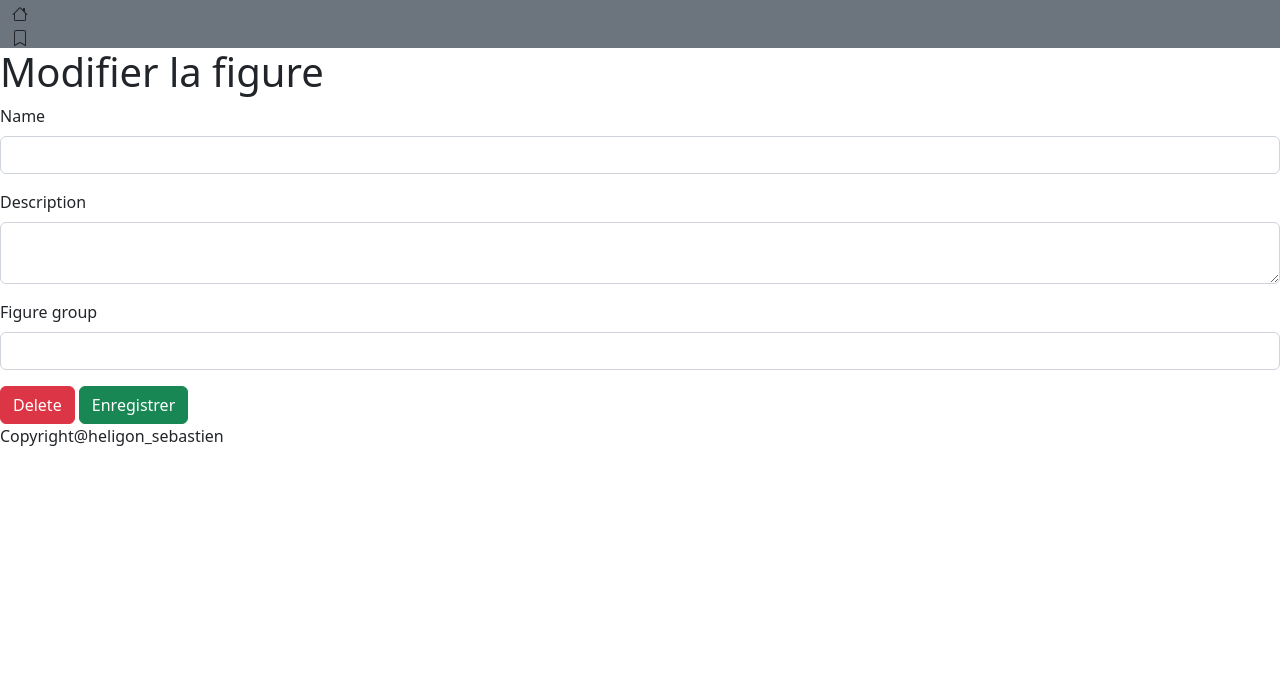
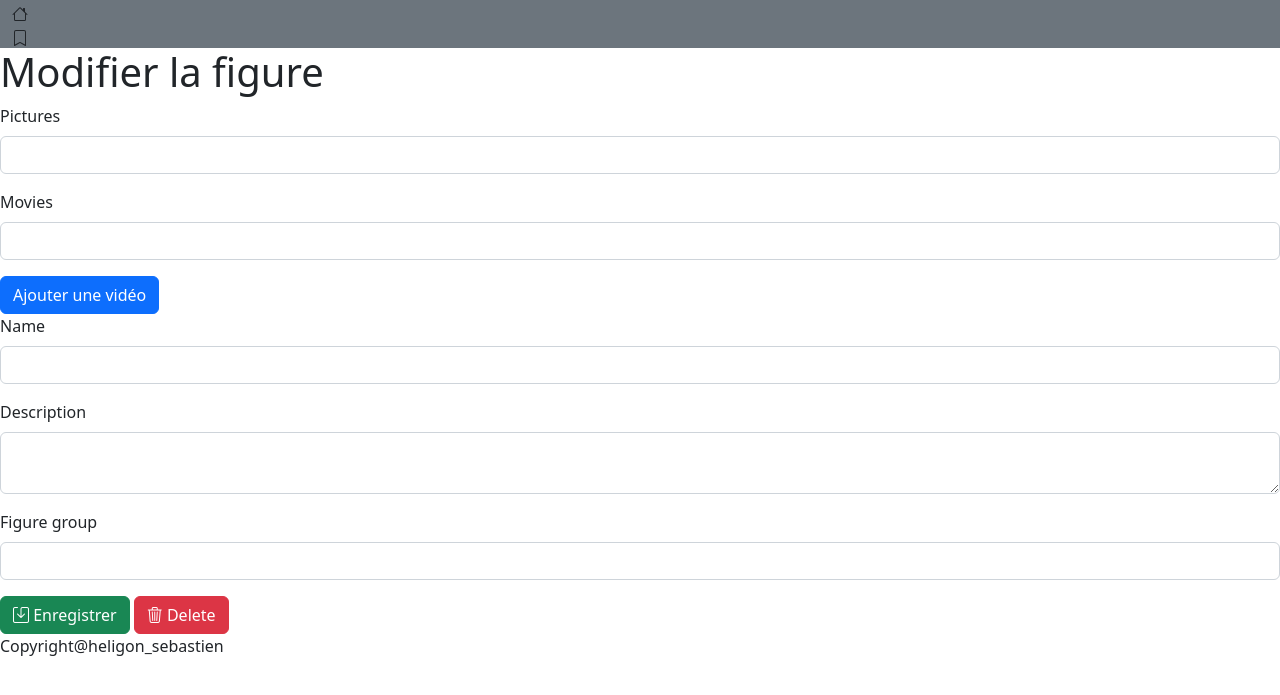
Before and after one commit to heligonSeb/snowTricks, a Symfony app: template templates/trick-edit.html.twig in a window 1280 px wide. Shown: the top 695 px of the page. Run offline with Twig, Linux system fonts and the light colour scheme; the template is opened without the code that fills it, so the values that code supplies are empty; form fields are guessed from the names that the template uses; some libraries are stand-ins or nearby versions.

Commit message:
add movies

```diff
--- a/config/services.yaml
+++ b/config/services.yaml
@@ -5,6 +5,7 @@
 # https://symfony.com/doc/current/best_practices.html#use-parameters-for-application-configuration
 parameters:
     pictures_directory: '%kernel.project_dir%/public/pictures/'
+    movies_directtory: '%kernel.project_dir%/public/movies/'
 
 services:
     # default configuration for services in *this* file
--- a/src/Entity/Movie.php
+++ b/src/Entity/Movie.php
@@ -3,6 +3,7 @@
 namespace App\Entity;
 
 use App\Repository\MovieRepository;
+use Doctrine\DBAL\Types\Types;
 use Doctrine\ORM\Mapping as ORM;
 
 #[ORM\Entity(repositoryClass: MovieRepository::class)]
@@ -16,7 +17,7 @@
     #[ORM\Column(length: 200)]
     private ?string $name = null;
 
-    #[ORM\Column(length: 255)]
+    #[ORM\Column(type: Types::TEXT)]
     private ?string $balise = null;
 
     #[ORM\ManyToOne(inversedBy: 'movies')]
--- a/templates/home/list_tricks.html.twig
+++ b/templates/home/list_tricks.html.twig
@@ -12,11 +12,11 @@
 				</div>
 
 				<div>
-					<a href="#" class="btn btn-success">
+					<a href="{{ path('trick_edit', {id: trick.id}) }}" class="btn btn-success">
 						<i class="bi bi-pencil-square"></i>
 					</a>
 
-					<a href="#" class="btn btn-danger">
+					<a href="{{ path('trick_delete', {id: trick.id}) }}" class="btn btn-danger">
 						<i class="bi bi-trash3"></i>
 					</a>
 				</div>
--- a/templates/trick-edit.html.twig
+++ b/templates/trick-edit.html.twig
@@ -5,19 +5,45 @@
 {% block body %}
     <h1>Modifier la figure</h1>
 
+    {% if trick.pictures %}
+
+
+    {% endif %}
+
+
     {{ form_start(trickForm) }}
+        <div id="pictures" data-prototype="{{ form_row(trickForm.pictures.vars.prototype)|e('html_attr') }}">
+            {{ form_row(trickForm.pictures)}}
+            <span></span>
+        </div>
+
+        <div id="movies" data-prototype="{{ form_row(trickForm.movies.vars.prototype)|e('html_attr') }}">
+            {{ form_row(trickForm.movies)}}
+            <span></span>
+        </div>
+
         {{ form_row(trickForm.name) }}
         {{ form_row(trickForm.description) }}
         {{ form_row(trickForm.figureGroup) }}
 
         <div>
+            <button type="submite" class="btn btn-success">
+                <i class="bi bi-save"></i>
+                Enregistrer
+            </button>
+
             <a class="btn btn-danger" href="{{ path('trick_delete', {id: trick.id}) }}">
+                <i class="bi bi-trash3"></i>
                 Delete
             </a>
 
-            <button type="submite" class="btn btn-success">Enregistrer</button>
         <div>
     {{ form_end(trickForm) }}
 
 
 {% endblock %}
+
+{% block javascripts %}
+    <script src="{{ asset('assets/js/picturesScript.js') }}"></script>
+    <script src="{{ asset('assets/js/moviesScript.js') }}"></script>
+{% endblock %}
```
Also changed, not shown: src/Controller/TricksController.php (+7 -0 lines), src/Entity/Figure.php (+5 -3 lines), src/Form/MoviesFormType.php (added, +29 -0 lines), src/Form/TrickFormType.php (+10 -0 lines), public/assets/js/moviesScript.js, public/assets/js/picturesScript.js.
